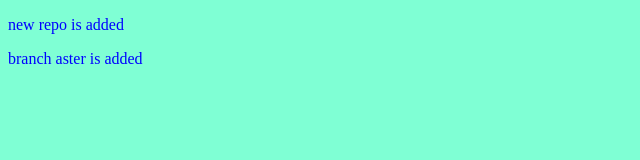
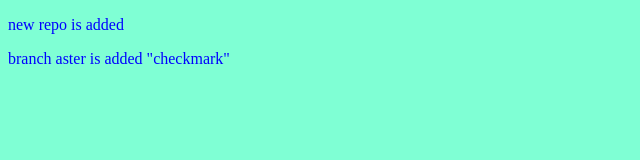
Before and after one commit to rohitshinde1020/repo-second, a plain HTML site: page index.html in a window 1280 px wide. Shown: the full height of the page, 0-640 px from the left. Drawn offline with Linux system fonts and the light colour scheme.

Commit message:
checkmark added

```diff
--- a/index.html
+++ b/index.html
@@ -8,6 +8,6 @@
 </head>
 <body>
     <p>new repo is added</p>
-    <p>branch aster is added</p>
+    <p>branch aster is added "checkmark"</p>
 </body>
 </html>
```
